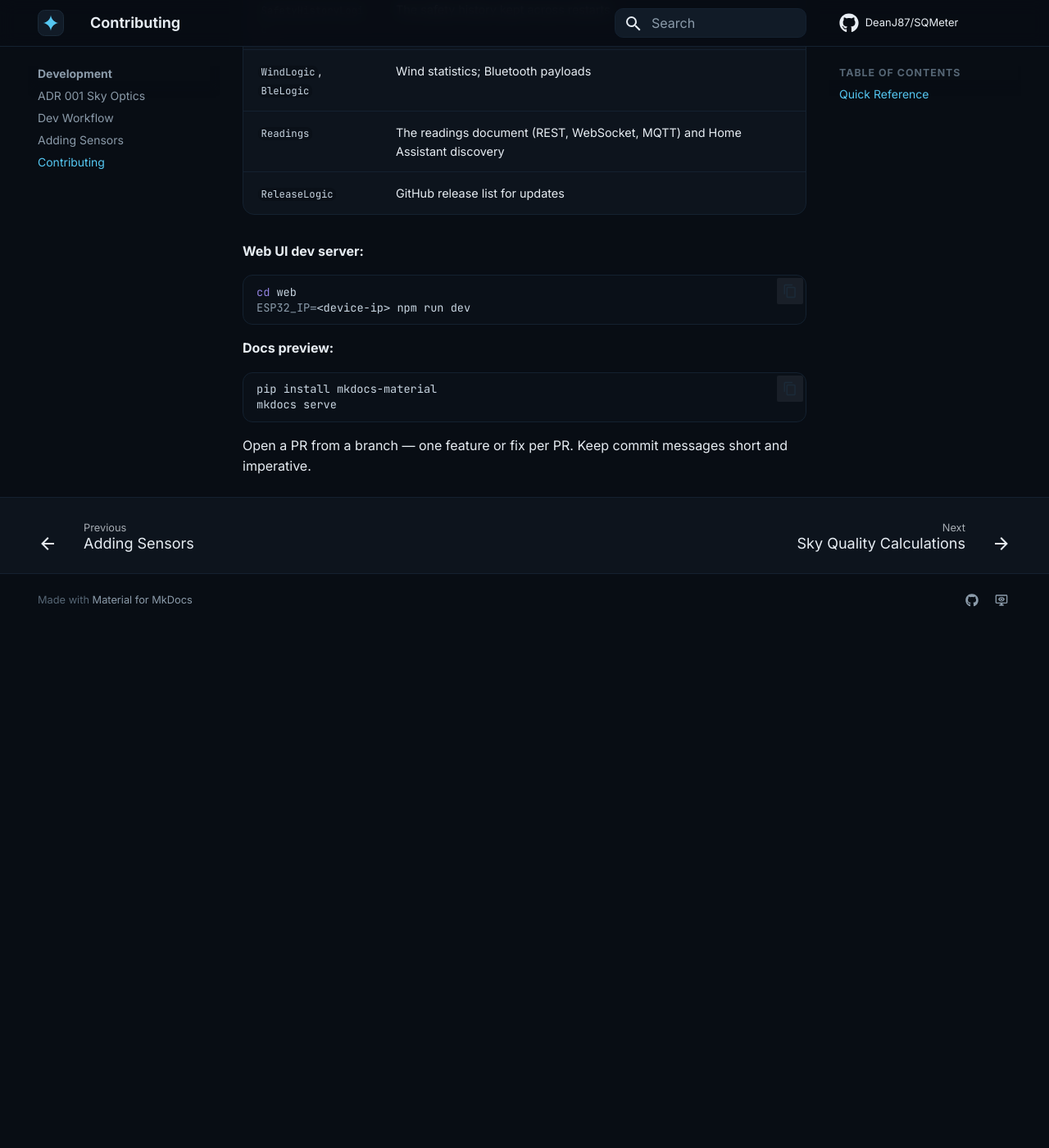
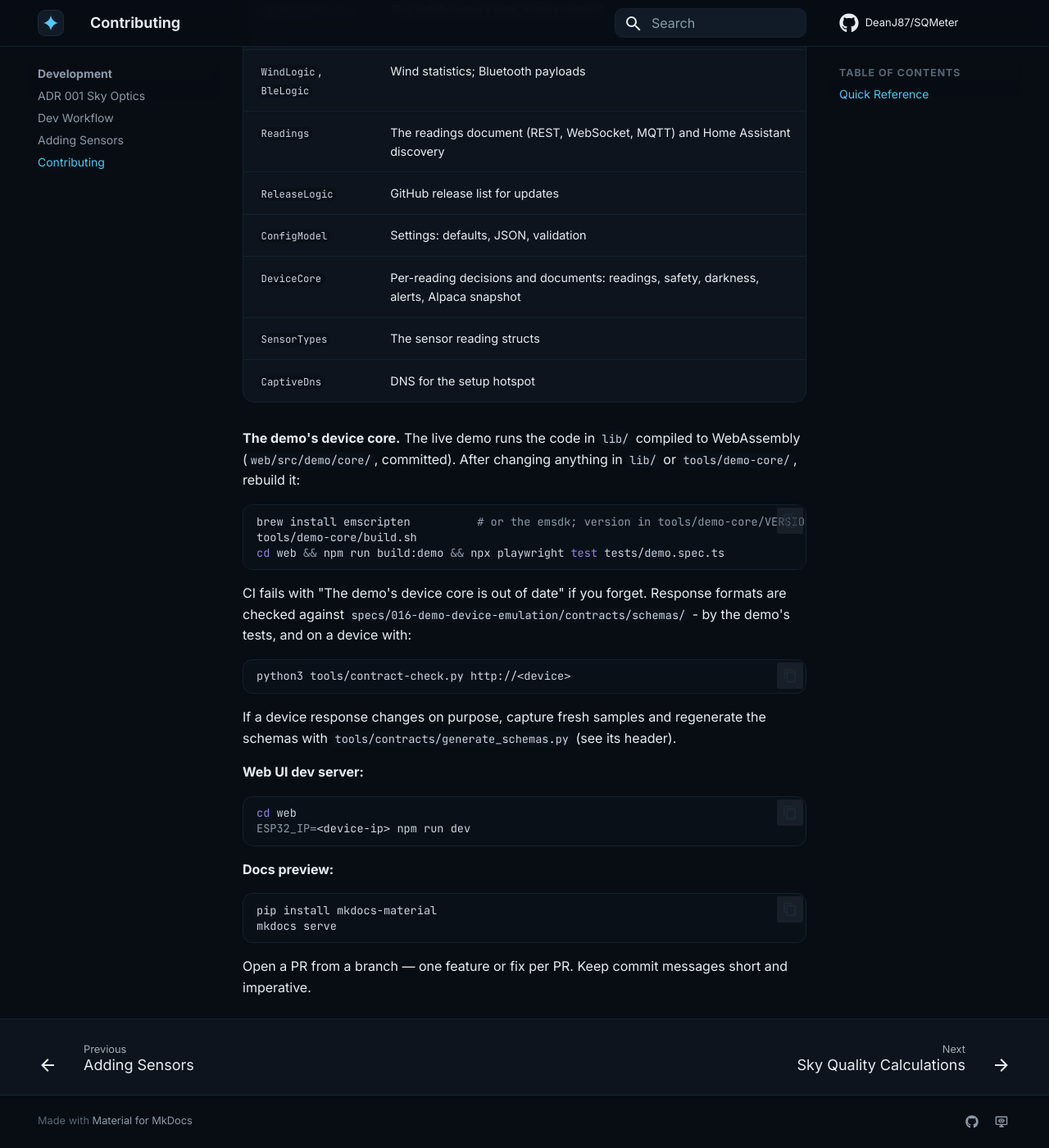
Before and after one commit to DeanJ87/SQMeter, an MkDocs documentation site: the page built from docs/development/contributing.md, in a window 1280 px wide and 1400 px high, scrolled down 939 px. Shown: the whole window at 82% size. Built offline with MkDocs 1.6.1 and Material for MkDocs 9.7.7, drawn with Linux system fonts in a browser that asks for light colours; comment, search, counter and statistics services are not loaded; before the commit the page ends 1703 px from its top, so only the background shows below that.

Commit message:
docs: the live demo runs the device's own code (016 T038-T041)
Live Demo page: what's real vs simulated, scenarios, settings to try, device
URLs, ?scenario= links, persistence and the no-outbound guarantee.
Contributing: rebuilding the device core and checking contracts on a device.

````diff
--- a/docs/development/contributing.md
+++ b/docs/development/contributing.md
@@ -29,6 +29,26 @@ Decision logic lives in `lib/` with a native test suite under `test/`, so it can
 | `WindLogic`, `BleLogic` | Wind statistics; Bluetooth payloads |
 | `Readings` | The readings document (REST, WebSocket, MQTT) and Home Assistant discovery |
 | `ReleaseLogic` | GitHub release list for updates |
+| `ConfigModel` | Settings: defaults, JSON, validation |
+| `DeviceCore` | Per-reading decisions and documents: readings, safety, darkness, alerts, Alpaca snapshot |
+| `SensorTypes` | The sensor reading structs |
+| `CaptiveDns` | DNS for the setup hotspot |
+
+**The demo's device core.** The live demo runs the code in `lib/` compiled to WebAssembly (`web/src/demo/core/`, committed). After changing anything in `lib/` or `tools/demo-core/`, rebuild it:
+
+```bash
+brew install emscripten          # or the emsdk; version in tools/demo-core/VERSION
+tools/demo-core/build.sh
+cd web && npm run build:demo && npx playwright test tests/demo.spec.ts
+```
+
+CI fails with "The demo's device core is out of date" if you forget. Response formats are checked against `specs/016-demo-device-emulation/contracts/schemas/` - by the demo's tests, and on a device with:
+
+```bash
+python3 tools/contract-check.py http://<device>
+```
+
+If a device response changes on purpose, capture fresh samples and regenerate the schemas with `tools/contracts/generate_schemas.py` (see its header).
 
 **Web UI dev server:**
 ```bash
````
Also changed, not shown: docs/live-demo.md (+44 -30 lines), specs/016-demo-device-emulation/tasks.md (+5 -5 lines), specs/README.md (+1 -1 lines).
